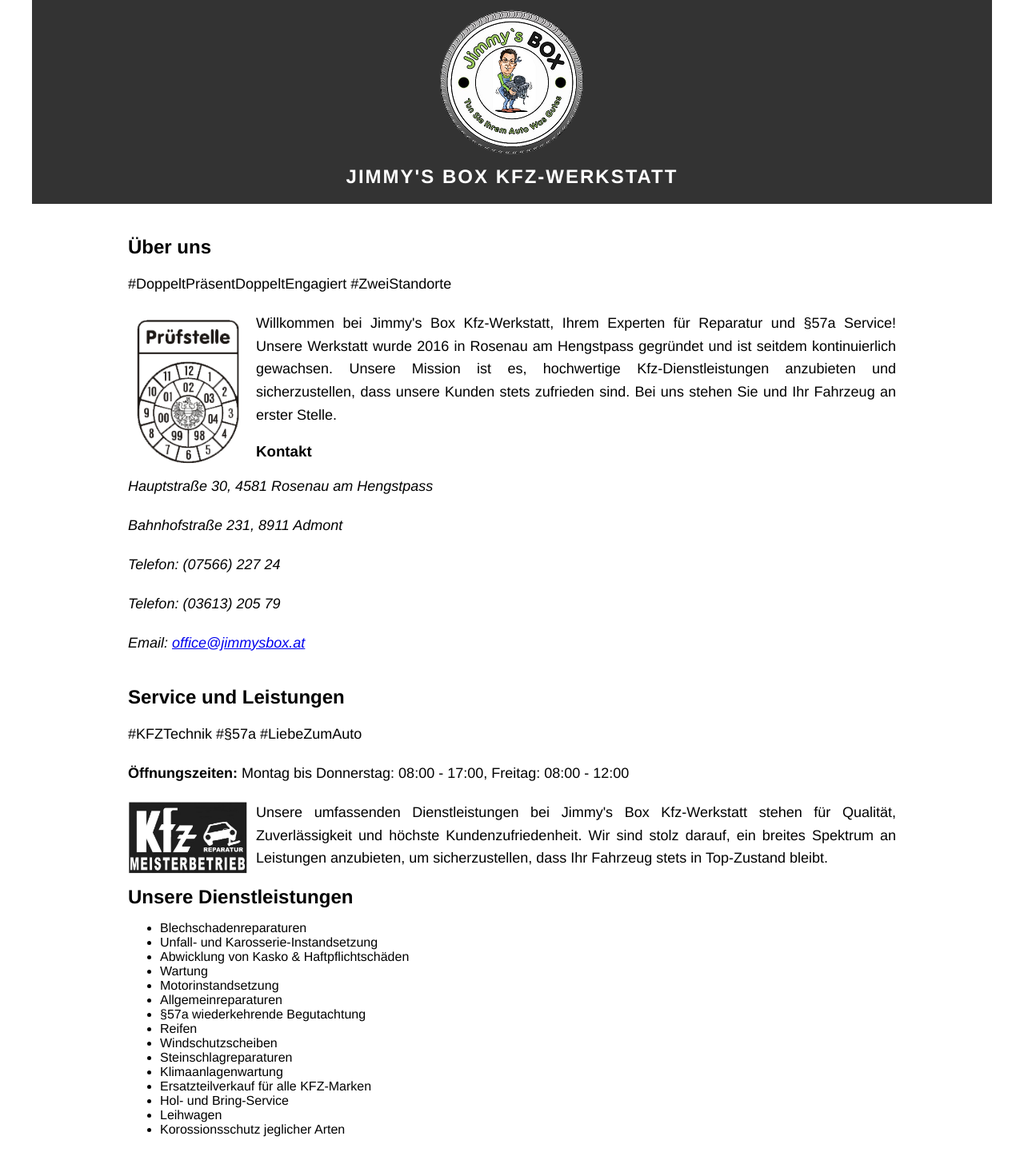
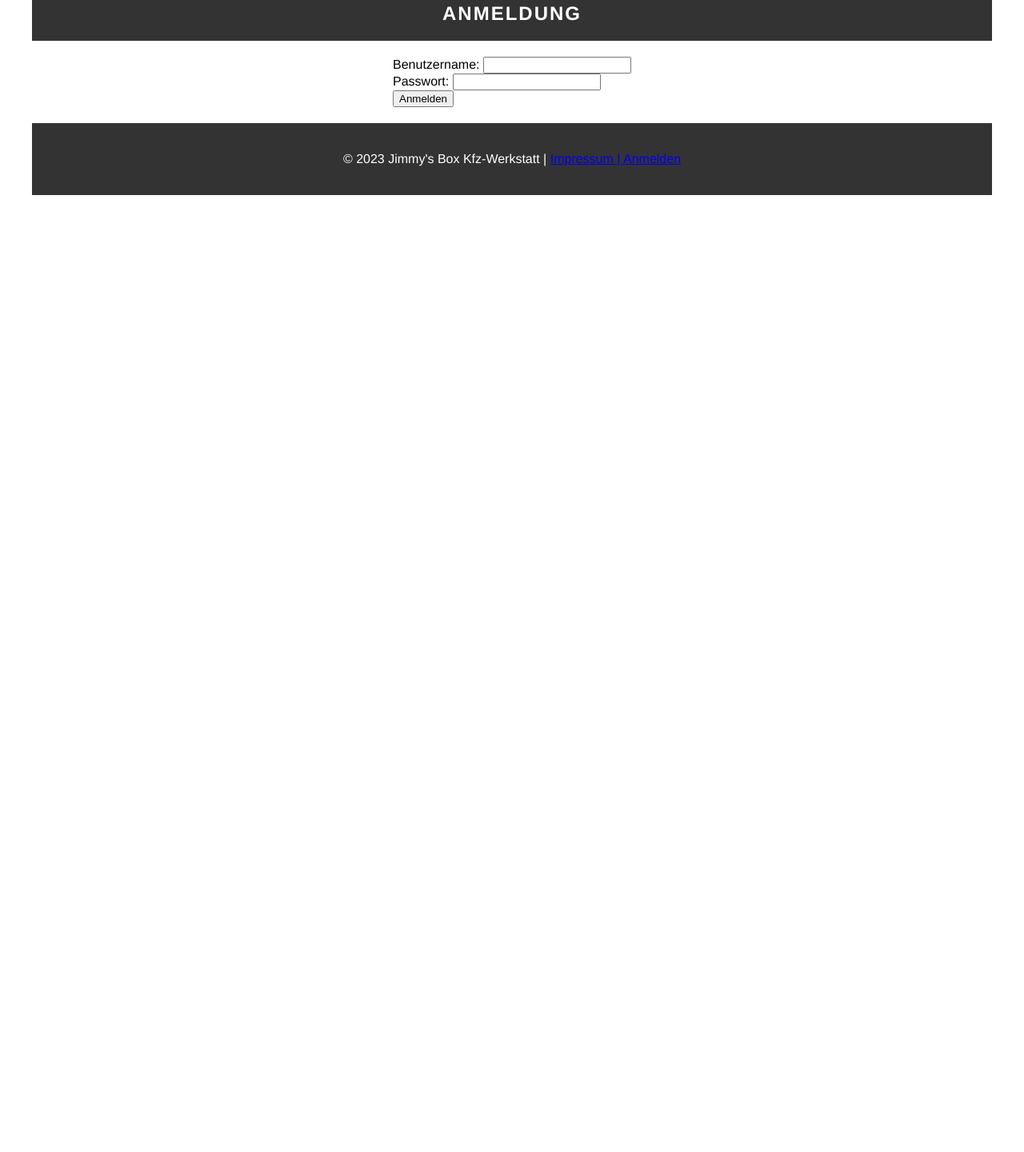
Before and after one commit to BiancaAH/test, a website: page index.html in a window 1280 px wide. Shown: the part 17-1458 px from the top of the page at 80% size. After the commit the page ends 800 px from the top, so only its background shows below. Drawn offline with Linux system fonts and the light colour scheme.

Commit message:
Update index.html

```diff
--- a/index.html
+++ b/index.html
@@ -8,63 +8,18 @@
 </head>
 <body>
 <header>
-    <img src="/img/logo.png" alt="Jimmy's Box Logo">
-    <h1>Jimmy's Box Kfz-Werkstatt</h1>
+    <h1>Anmeldung</h1>
 </header>
 <div id="content">
-    <div class="column">
-        <h2>Über uns</h2>
-        <p class="signature">
-            #DoppeltPräsentDoppeltEngagiert #ZweiStandorte
-        </p>
-        <div class="text-with-image">
-            <img src="/img/pruef.png" alt="Pruef" class="inline-image">
-            <p>
-                Willkommen bei Jimmy's Box Kfz-Werkstatt, Ihrem Experten für Reparatur und §57a Service! Unsere Werkstatt wurde 2016 in Rosenau am Hengstpass gegründet und ist seitdem kontinuierlich gewachsen. Unsere Mission ist es, hochwertige Kfz-Dienstleistungen anzubieten und sicherzustellen, dass unsere Kunden stets zufrieden sind. Bei uns stehen Sie und Ihr Fahrzeug an erster Stelle.
-            </p>
-        </div>
-        <h3>Kontakt</h3>
-        <address>
-            <p>Hauptstraße 30, 4581 Rosenau am Hengstpass</p>
-            <p>Bahnhofstraße 231, 8911 Admont</p>
-            <p>Telefon: (07566) 227 24</p>
-            <p>Telefon: (03613) 205 79</p>
-            <p>Email: <a href="mailto:office@jimmysbox.at">office@jimmysbox.at</a></p>
-        </address>
-    </div>
-    <div class="column">
-        <h2>Service und Leistungen</h2>
-        <p class="signature">
-            #KFZTechnik #§57a #LiebeZumAuto
-        </p>
-        <p><strong>Öffnungszeiten:</strong> Montag bis Donnerstag: 08:00 - 17:00, Freitag: 08:00 - 12:00</p>
+    <form id="login-form">
+        <label for="username">Benutzername:</label>
+        <input type="text" id="username" name="username" required><br>
 
-        <div class="text-with-image">
-            <img src="/img/meisterbetrieb.jpg" alt="Meisterbetrieb" class="inline-image">
+        <label for="password">Passwort:</label>
+        <input type="password" id="password" name="password" required><br>
 
-        </div>
-
-        <p>Unsere umfassenden Dienstleistungen bei Jimmy's Box Kfz-Werkstatt stehen für Qualität, Zuverlässigkeit und höchste Kundenzufriedenheit. Wir sind stolz darauf, ein breites Spektrum an Leistungen anzubieten, um sicherzustellen, dass Ihr Fahrzeug stets in Top-Zustand bleibt.</p>
-
-        <h2>Unsere Dienstleistungen</h2>
-        <ul>
-            <li>Blechschadenreparaturen</li>
-            <li>Unfall- und Karosserie-Instandsetzung</li>
-            <li>Abwicklung von Kasko & Haftpflichtschäden</li>
-            <li>Wartung</li>
-            <li>Motorinstandsetzung</li>
-            <li>Allgemeinreparaturen</li>
-            <li>§57a wiederkehrende Begutachtung</li>
-            <li>Reifen</li>
-            <li>Windschutzscheiben</li>
-            <li>Steinschlagreparaturen</li>
-            <li>Klimaanlagenwartung</li>
-            <li>Ersatzteilverkauf für alle KFZ-Marken</li>
-            <li>Hol- und Bring-Service</li>
-            <li>Leihwagen</li>
-            <li>Korossionsschutz jeglicher Arten</li>
-        </ul>
-    </div>
+        <button type="submit">Anmelden</button>
+    </form>
 </div>
 <footer>
     <p>&copy; 2023 Jimmy's Box Kfz-Werkstatt | <a href="impressum.html">Impressum | <a href="anmelden.html">Anmelden</a>
```
